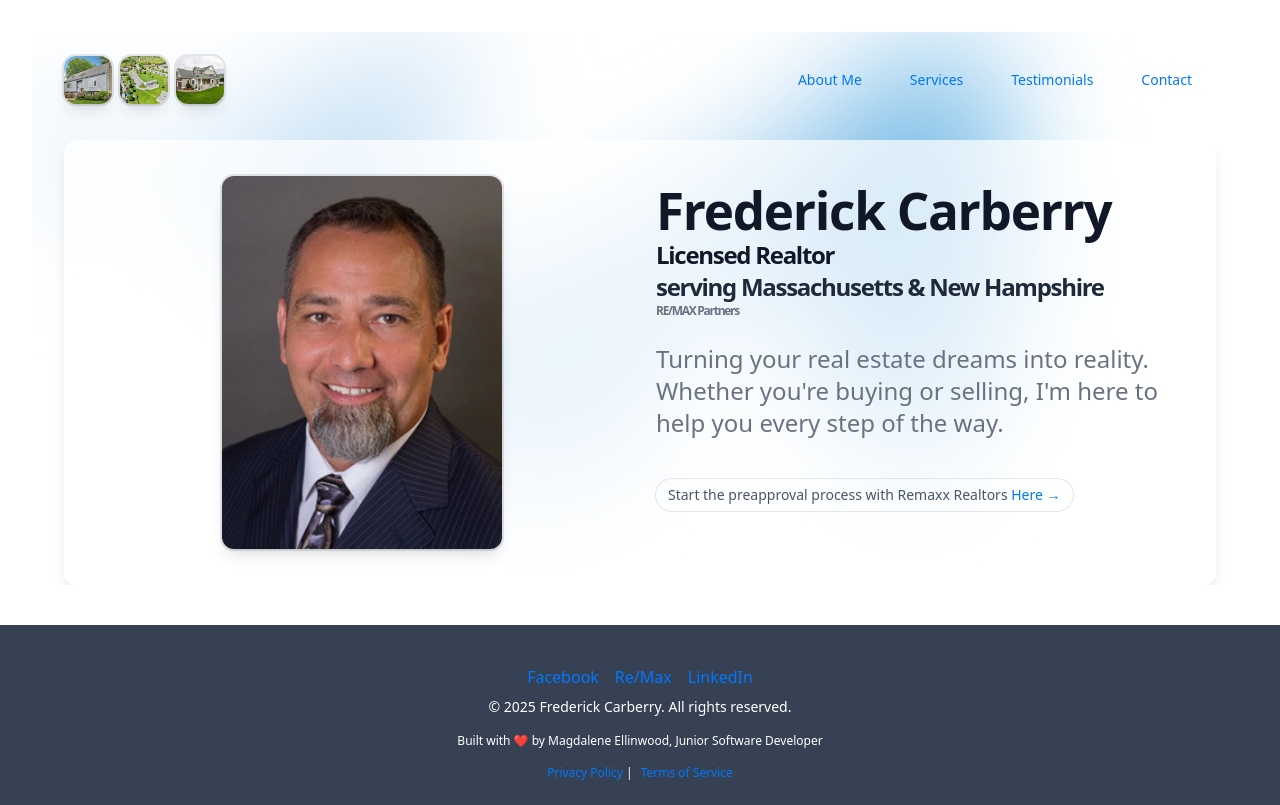
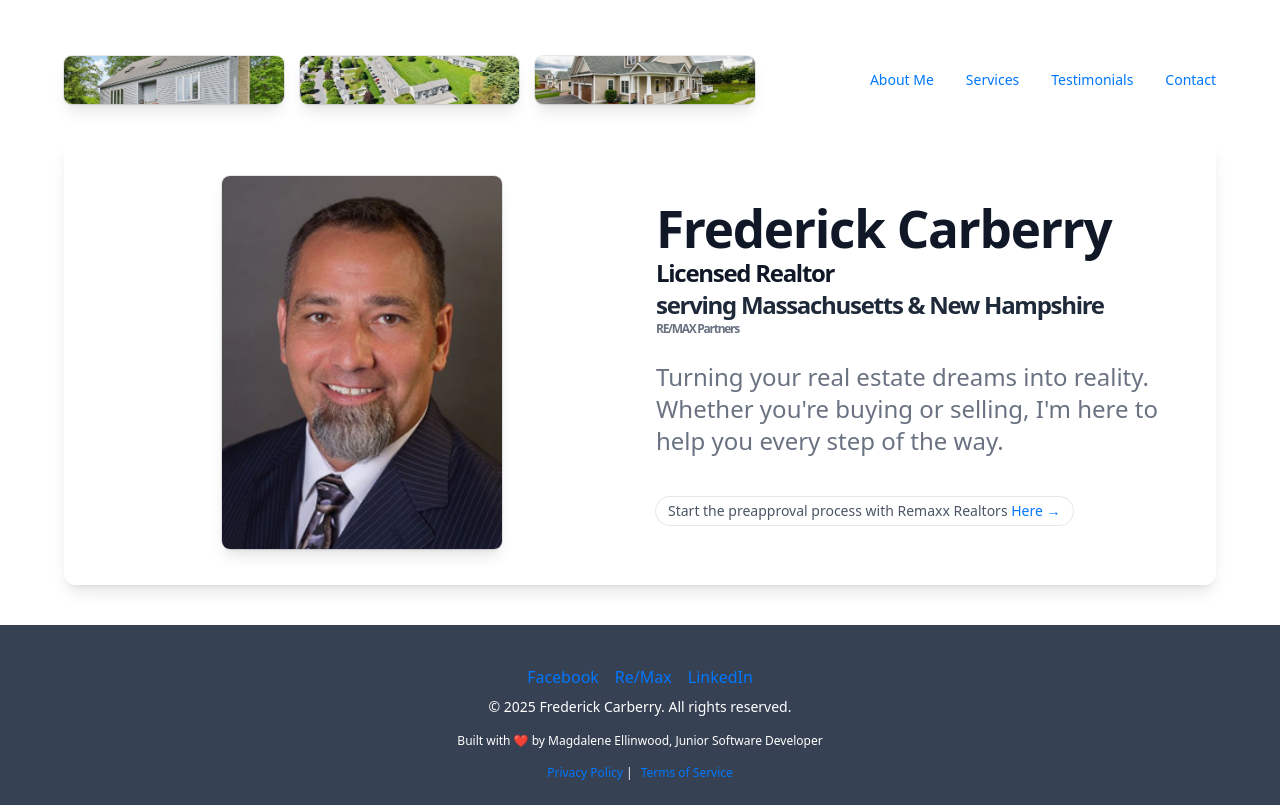
Before and after one commit to mellinwood1023/FCarberry_Site, a React (Vite) app: page / in a window 1280 px wide. Built offline with nearby package versions, Linux system fonts and the light colour scheme; the HTML template or start-up script is replaced by a standard one.

Commit message:
home page layout

```diff
--- a/src/components/Hero.tsx
+++ b/src/components/Hero.tsx
@@ -17,120 +17,115 @@ export default function Hero() {
   const remaxPhoto = 'public/images/remax_mastrballoon_cmyk_r.jpg'
 
   return (
-    <div className="bg-white overflow-x-hidden">
+    <div className="bg-white">
       <header className="relative inset-x-0 top-0 z-50">
-        <nav aria-label="Global" className="flex flex-row items-center justify-between p-6 lg:px-8 ">
-          <div className="flex items-center space-x-2 mb-0">
+        <nav className="flex items-center justify-between p-6 lg:px-8">
+          {/* Images across the full width on desktop */}
+          <div className="flex flex-1 justify-between items-center w-full">
+            <div className="flex flex-1 justify-between gap-4 max-w-[60%]">
               <img
+                src="/images/home3.jpeg"
                 alt="Home 3"
-              src="/images/home3.jpeg"
-              className="h-12 w-12 rounded-lg shadow-lg ring-1 ring-gray-900/10 sm:rounded-xl sm:ring-2 object-cover"
+                className="h-12 flex-1 rounded-lg shadow-lg ring-1 ring-gray-900/10 object-cover"
               />
               <img
-              alt="Skyview homes"
                 src="/images/skyview2.webp"
-              className="h-12 w-12 rounded-lg shadow-lg ring-1 ring-gray-900/10 sm:rounded-xl sm:ring-2 object-cover"
+                alt="Skyview"
+                className="h-12 flex-1 rounded-lg shadow-lg ring-1 ring-gray-900/10 object-cover"
               />
               <img
+                src="/images/house4.webp"
                 alt="House 4"
-              src="/images/house4.webp"
-              className="h-12 w-12 rounded-lg shadow-lg ring-1 ring-gray-900/10 sm:rounded-xl sm:ring-2 object-cover"
+                className="h-12 flex-1 rounded-lg shadow-lg ring-1 ring-gray-900/10 object-cover"
               />
-            <div className="flex lg:hidden ml-2">
+            </div>
+
+            {/* Desktop nav */}
+            <div className="hidden lg:flex gap-x-8 ml-auto">
+              {navigation.map((item) => (
+                <Link
+                  key={item.name}
+                  to={item.href}
+                  className="text-sm font-semibold text-gray-900 hover:text-red-700"
+                >
+                  {item.name}
+                </Link>
+              ))}
+            </div>
+
+            {/* Hamburger - only visible on mobile */}
+            <div className="lg:hidden ml-4">
               <button
                 type="button"
                 onClick={() => setMobileMenuOpen(true)}
                 className="inline-flex items-center justify-center rounded-md p-2.5 text-gray-700"
               >
                 <span className="sr-only">Open main menu</span>
-                <Bars3Icon aria-hidden="true" className="w-5 h-5 sm:w-6 sm:h-6" />
-              </button>
-            </div>
-          </div>
-           <div className="flex items-center space-x-6">
-            <div className="hidden lg:flex lg:gap-x-12">
-              {navigation.map((item) => (
-                <Link key={item.name} to={item.href} className="text-sm/6 font-semibold text-gray-900">
-                 {item.name}
-               </Link>
-              ))}
-           </div>
-
-      <div className="lg:hidden">
-        <button
-           type="button"
-           onClick={() => setMobileMenuOpen(true)}
-           className="inline-flex items-center justify-center rounded-md p-2.5 text-gray-700"
-           >
-          <span className="sr-only">Open main menu</span>
-          <Bars3Icon aria-hidden="true" className="w-5 h-5 sm:w-6 sm:h-6" />
+                <Bars3Icon aria-hidden="true" className="h-6 w-6" />
               </button>
             </div>
           </div>
         </nav>
 
+        {/* Mobile menu dialog */}
         <Dialog open={mobileMenuOpen} onClose={setMobileMenuOpen} className="lg:hidden">
-          <div className="fixed inset-0 z-50" />
-          <DialogPanel className="fixed inset-y-0 right-0 z-50 w-full overflow-y-auto bg-white px-6 py-6 sm:max-w-sm sm:ring-1 sm:ring-gray-900/10">
+          <div className="fixed inset-0 z-50 bg-black/30" />
+          <DialogPanel className="fixed inset-y-0 right-0 z-50 w-full sm:max-w-sm bg-white px-6 py-6 overflow-y-auto shadow-lg">
             <div className="flex items-center justify-between">
               <a href="#" className="-m-1.5 p-1.5">
-                <span className="sr-only">Your Company</span>
-                <img alt="" src={remaxPhoto} className="h-8 w-auto" />
+                <img src={remaxPhoto} alt="" className="h-8 w-auto" />
               </a>
               <button
                 type="button"
                 onClick={() => setMobileMenuOpen(false)}
                 className="-m-2.5 rounded-md p-2.5 text-gray-700"
               >
-                <span className="sr-only">Close menu</span>
-                <XMarkIcon aria-hidden="true" className="size-6" />
+                <XMarkIcon className="h-6 w-6" />
               </button>
             </div>
-            <div className="mt-6 flow-root">
-              <div className="-my-6 divide-y divide-gray-500/10">
-                <div className="space-y-2 py-6">
+            <div className="mt-6">
               {navigation.map((item) => (
-                    <a
+                <Link
                   key={item.name}
-                      href={item.href}
-                      className="-mx-3 block rounded-lg px-3 py-2 text-base/7 font-semibold text-gray-900 hover:bg-gray-50"
+                  to={item.href}
+                  className="block px-3 py-2 rounded-lg text-base font-semibold text-gray-900 hover:bg-gray-50"
+                  onClick={() => setMobileMenuOpen(false)}
                 >
                   {item.name}
-                    </a>
+                </Link>
               ))}
-                </div>
-              </div>
             </div>
           </DialogPanel>
         </Dialog>
       </header>
 
+      {/* Main content */}
       <div className="relative isolate px-6 pt-3 lg:px-8">
         <div className="bg-white/70 rounded-xl shadow-lg backdrop-blur-sm p-9 flex flex-col lg:flex-row items-center justify-center max-w-6xl mx-auto gap-8">
           <div className="w-full lg:w-1/2 flex justify-center">
             <img
               src="/images/agent-2020-fred-carberry.jpg"
-              alt="Fred Carberry, Realtor"
-              className="w-70 max-w-md rounded-lg shadow-lg ring-1 ring-gray-900/10 sm:rounded-xl sm:ring-2 object-cover"
+              alt="Fred Carberry"
+              className="w-70 max-w-md rounded-lg shadow-lg ring-1 ring-gray-900/10 object-cover"
             />
           </div>
           <div className="w-full lg:w-1/2 flex flex-col justify-center items-center lg:items-start text-center lg:text-left">
-            <h1 className="text-3xl sm:text-4xl md:text-5xl lg:text-6xl font-semibold tracking-tight text-balance text-gray-900">
+            <h1 className="text-3xl sm:text-4xl md:text-5xl lg:text-6xl font-semibold tracking-tight text-gray-900">
               Frederick Carberry
-              <p className="text-2xl"> Licensed Realtor </p>
+              <p className="text-2xl">Licensed Realtor</p>
               <p className="text-2xl text-gray-800">serving Massachusetts & New Hampshire</p>
               <p className="text-xs text-gray-500">RE/MAX Partners</p>
             </h1>
-            <p className="mt-6 text-base sm:text-lg md:text-xl lg:text-2xl font-medium text-pretty text-gray-500">
+            <p className="mt-6 text-base sm:text-lg md:text-xl lg:text-2xl font-medium text-gray-500">
               Turning your real estate dreams into reality. Whether you're buying or selling, I'm here to help you every step of the way.
             </p>
             <div className="mt-10 flex items-center justify-center lg:justify-start gap-x-6">
-              <div className="hidden sm:mb-8 sm:flex sm:justify-center lg:justify-start">
-                <div className="relative rounded-full px-3 py-1 text-sm/6 text-gray-600 ring-1 ring-gray-900/10 hover:ring-gray-900/20">
+              <div className="hidden sm:flex">
+                <div className="relative rounded-full px-3 py-1 text-sm text-gray-600 ring-1 ring-gray-900/10 hover:ring-gray-900/20">
                   Start the preapproval process with Remaxx Realtors{' '}
                   <a href="#" className="font-semibold text-indigo-600">
-                    <span aria-hidden="true" className="absolute inset-0" />
-                    Here <span aria-hidden="true">&rarr;</span>
+                    <span className="absolute inset-0" aria-hidden="true" />
+                    Here &rarr;
                   </a>
                 </div>
               </div>
@@ -138,7 +133,7 @@ export default function Hero() {
           </div>
         </div>
 
-        {/* Gradient background shape */}
+        {/* Background shape */}
         <div
           aria-hidden="true"
           className="absolute inset-x-0 -top-40 -z-10 transform-gpu overflow-hidden blur-3xl sm:-top-80"
@@ -148,7 +143,7 @@ export default function Hero() {
               clipPath:
                 'polygon(74.1% 44.1%, 100% 61.6%, 97.5% 26.9%, 85.5% 0.1%, 80.7% 2%, 72.5% 32.5%, 60.2% 62.4%, 52.4% 68.1%, 47.5% 58.3%, 45.2% 34.5%, 27.5% 76.7%, 0.1% 64.9%, 17.9% 100%, 27.6% 76.8%, 76.1% 97.7%, 74.1% 44.1%)',
             }}
-            className="relative left-0 sm:left-[calc(50%-11rem)] aspect-1155/678 w-[36rem] sm:w-[72rem] -translate-x-1/2 rotate-30 bg-gradient-to-tr from-white to-sky-600 opacity-70"
+            className="relative left-[calc(50%-11rem)] w-[36rem] -translate-x-1/2 rotate-[30deg] bg-gradient-to-tr from-white to-sky-600 opacity-70 sm:left-[calc(50%-30rem)] sm:w-[72rem]"
           />
         </div>
       </div>
```
Lines whose indentation alone changed are shown as unchanged.
